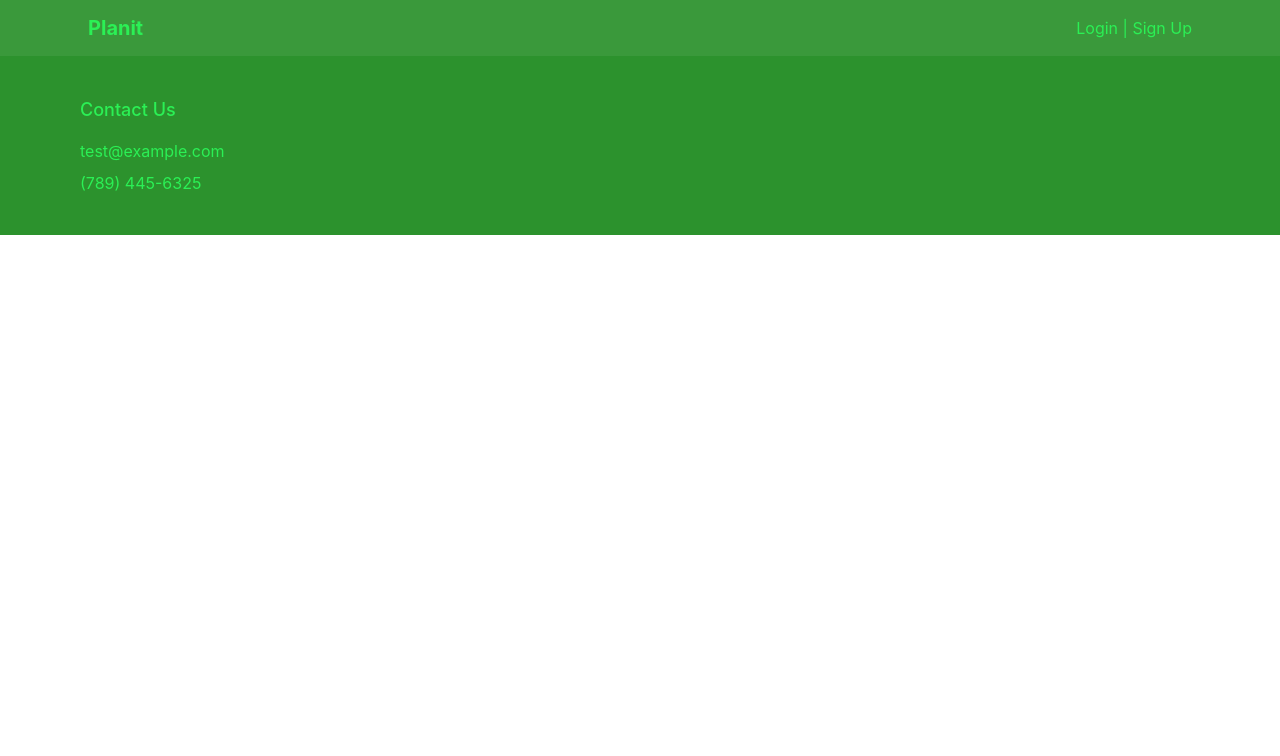
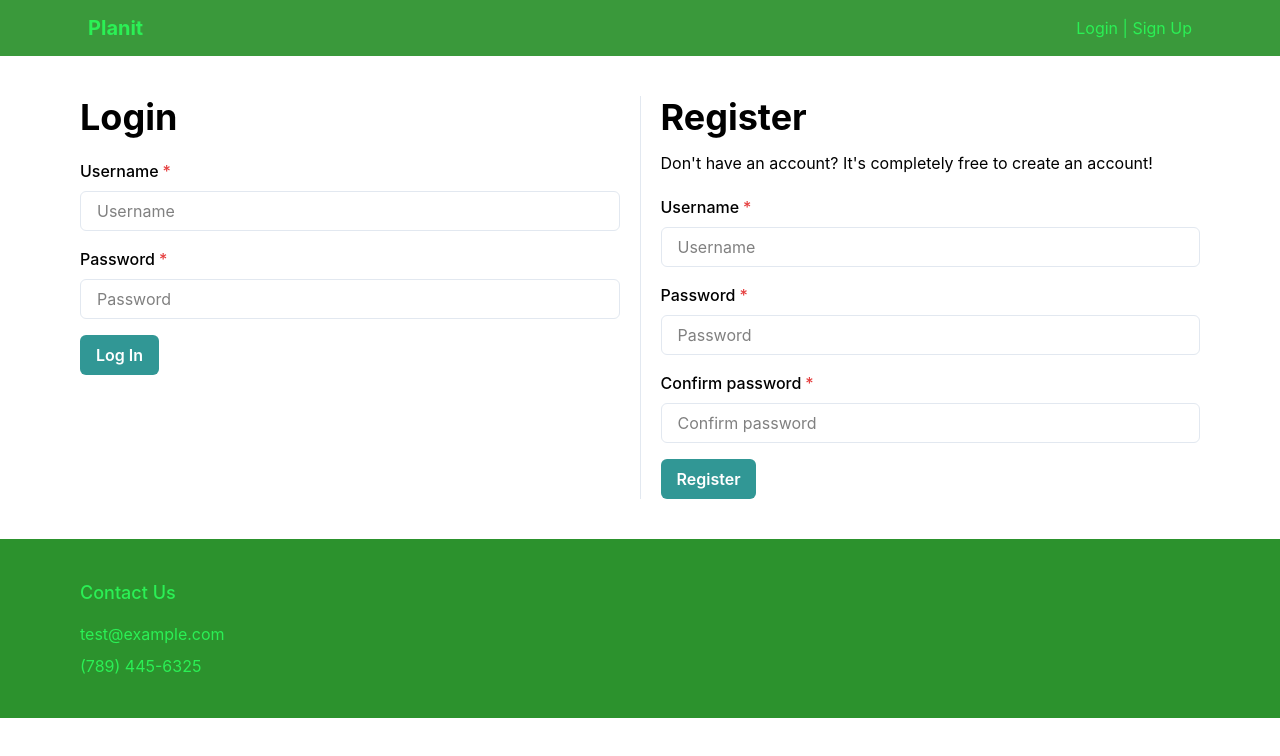
Before and after one commit to LeftistTachyon/cheesehacks-21, a Next.js app: page /login in a window 1280 px wide. Shown: the top 756 px of the page. Built offline with nearby package versions, Linux system fonts and the light colour scheme.

Commit message:
Added login page

```diff
--- a/src/components/footer.tsx
+++ b/src/components/footer.tsx
@@ -11,7 +11,7 @@ const ListHeader = ({ children }: { children: ReactNode }) => {
 
 export default function LargeWithAppLinksAndSocial() {
 	return (
-		<Box bgColor="brand.secondary" color="brand.tertiary">
+		<Box bgColor="brand.secondary" color="brand.tertiary" as="footer">
 			<Container as={Stack} maxW={"6xl"} py={10}>
 				<SimpleGrid columns={{ base: 1, sm: 2, md: 4 }} spacing={8}>
 					<Stack align={"flex-start"}>
--- a/src/pages/login.tsx
+++ b/src/pages/login.tsx
@@ -1,3 +1,264 @@
+import { Button } from "@chakra-ui/button";
+import {
+	FormControl,
+	FormErrorMessage,
+	FormLabel,
+} from "@chakra-ui/form-control";
+import { Input } from "@chakra-ui/input";
+import {
+	Heading,
+	HStack,
+	StackDivider,
+	Box,
+	Center,
+	Text,
+} from "@chakra-ui/react";
+import Container from "@components/container";
+import ContainerInside from "@components/containerInside";
+import { Field, Form, Formik } from "formik";
+import { stringify } from "querystring";
+
 export default function Login(): JSX.Element {
-	return <></>;
+	return (
+		<>
+			<Container>
+				<ContainerInside p={10}>
+					<Center>
+						<HStack
+							divider={<StackDivider borderColor="gray.200" />}
+							spacing={5}
+							w="100%"
+							alignItems="flex-start"
+						>
+							<Box flex={1}>
+								<Heading mb={5}>Login</Heading>
+								<LoginForm />
+							</Box>
+							<Box flex={1}>
+								<Heading mb={3}>Register</Heading>
+								<Text mb={5}>
+									Don't have an account? It's completely free
+									to create an account!
+								</Text>
+								<RegisterForm />
+							</Box>
+						</HStack>
+					</Center>
+				</ContainerInside>
+			</Container>
+		</>
+	);
 }
+
+function LoginForm(): JSX.Element {
+	function validateUsername(value: string) {
+		if (!value) return "Username is required";
+	}
+	function validatePassword(value: string) {
+		if (!value) return "Password is required";
+	}
+
+	return (
+		<Formik
+			initialValues={{ username: "", password: "" }}
+			onSubmit={(values, actions) => {
+				setTimeout(() => {
+					alert(JSON.stringify(values, null, 2));
+					actions.setSubmitting(false);
+				}, 1000);
+			}}
+		>
+			{(props) => (
+				<Form>
+					<Field name="username" validate={validateUsername}>
+						{({ field, form }) => (
+							<FormControl
+								isInvalid={
+									form.errors.username &&
+									form.touched.username
+								}
+								isRequired
+							>
+								<FormLabel htmlFor="username">
+									Username
+								</FormLabel>
+								<Input
+									{...field}
+									id="username"
+									placeholder="Username"
+								/>
+								<FormErrorMessage>
+									{form.errors.username}
+								</FormErrorMessage>
+							</FormControl>
+						)}
+					</Field>
+					<Field name="password" validate={validatePassword}>
+						{({ field, form }) => (
+							<FormControl
+								isInvalid={
+									form.errors.password &&
+									form.touched.password
+								}
+								isRequired
+								mt={4}
+							>
+								<FormLabel htmlFor="password">
+									Password
+								</FormLabel>
+								<Input
+									{...field}
+									id="password"
+									placeholder="Password"
+									type="password"
+								/>
+								<FormErrorMessage>
+									{form.errors.password}
+								</FormErrorMessage>
+							</FormControl>
+						)}
+					</Field>
+					<Button
+						mt={4}
+						colorScheme="teal"
+						isLoading={props.isSubmitting}
+						type="submit"
+					>
+						Log In
+					</Button>
+				</Form>
+			)}
+		</Formik>
+	);
+}
+
+function RegisterForm(): JSX.Element {
+	function validateUsername(value: string) {
+		if (!value) {
+			return "Username is required";
+		} else if (!/[A-Za-z0-9]{3,}/g.test(value)) {
+			return "Usernames can only contain only alphanumeric characters and must be at least three characters long";
+		}
+	}
+	function validateFirstPassword(value: string) {
+		if (!value) {
+			return "Password is required";
+		} else if (value.length < 5) {
+			return "Password must be at least 5 characters long";
+		} else if (!value.match(/[0,9]/g)?.length) {
+			return "Password must have at least one number";
+		}
+	}
+	function validateBothPasswords(first: string, second: string) {
+		if (!first) {
+			return "Please type your password above";
+		} else if (!second) {
+			return "Please retype your password";
+		} else if (second != first) {
+			return "Both passwords must match";
+		}
+	}
+
+	return (
+		<Formik
+			initialValues={{ newUsername: "", password1: "", password2: "" }}
+			onSubmit={(values, actions) => {
+				setTimeout(() => {
+					alert(JSON.stringify(values, null, 2));
+					actions.setSubmitting(false);
+				}, 1000);
+			}}
+		>
+			{(props) => (
+				<Form>
+					<Field name="newUsername" validate={validateUsername}>
+						{({ field, form }) => (
+							<FormControl
+								isInvalid={
+									form.errors.newUsername &&
+									form.touched.newUsername
+								}
+								isRequired
+							>
+								<FormLabel htmlFor="newUsername">
+									Username
+								</FormLabel>
+								<Input
+									{...field}
+									id="newUsername"
+									placeholder="Username"
+								/>
+								<FormErrorMessage>
+									{form.errors.newUsername}
+								</FormErrorMessage>
+							</FormControl>
+						)}
+					</Field>
+					<Field name="password1" validate={validateFirstPassword}>
+						{({ field, form }) => (
+							<FormControl
+								isInvalid={
+									form.errors.password1 &&
+									form.touched.password1
+								}
+								isRequired
+								mt={4}
+							>
+								<FormLabel htmlFor="password1">
+									Password
+								</FormLabel>
+								<Input
+									{...field}
+									id="password1"
+									placeholder="Password"
+									type="password"
+								/>
+								<FormErrorMessage>
+									{form.errors.password1}
+								</FormErrorMessage>
+							</FormControl>
+						)}
+					</Field>
+					<Field
+						name="password2"
+						validate={(value) =>
+							validateBothPasswords(props.values.password1, value)
+						}
+					>
+						{({ field, form }) => (
+							<FormControl
+								isInvalid={
+									form.errors.password2 &&
+									form.touched.password2
+								}
+								isRequired
+								mt={4}
+							>
+								<FormLabel htmlFor="password2">
+									Confirm password
+								</FormLabel>
+								<Input
+									{...field}
+									id="password2"
+									placeholder="Confirm password"
+									type="password"
+								/>
+								<FormErrorMessage>
+									{form.errors.password2}
+								</FormErrorMessage>
+							</FormControl>
+						)}
+					</Field>
+					<Button
+						mt={4}
+						colorScheme="teal"
+						isLoading={props.isSubmitting}
+						type="submit"
+					>
+						Register
+					</Button>
+				</Form>
+			)}
+		</Formik>
+	);
+}
--- a/src/styles/theme.ts
+++ b/src/styles/theme.ts
@@ -41,6 +41,9 @@ const theme = extendTheme({
 				background: "brand.secondary",
 				borderRadius: "50px",
 			},
+			"input::placeholder": {
+				color: "grey",
+			},
 		}),
 	},
 });
```
